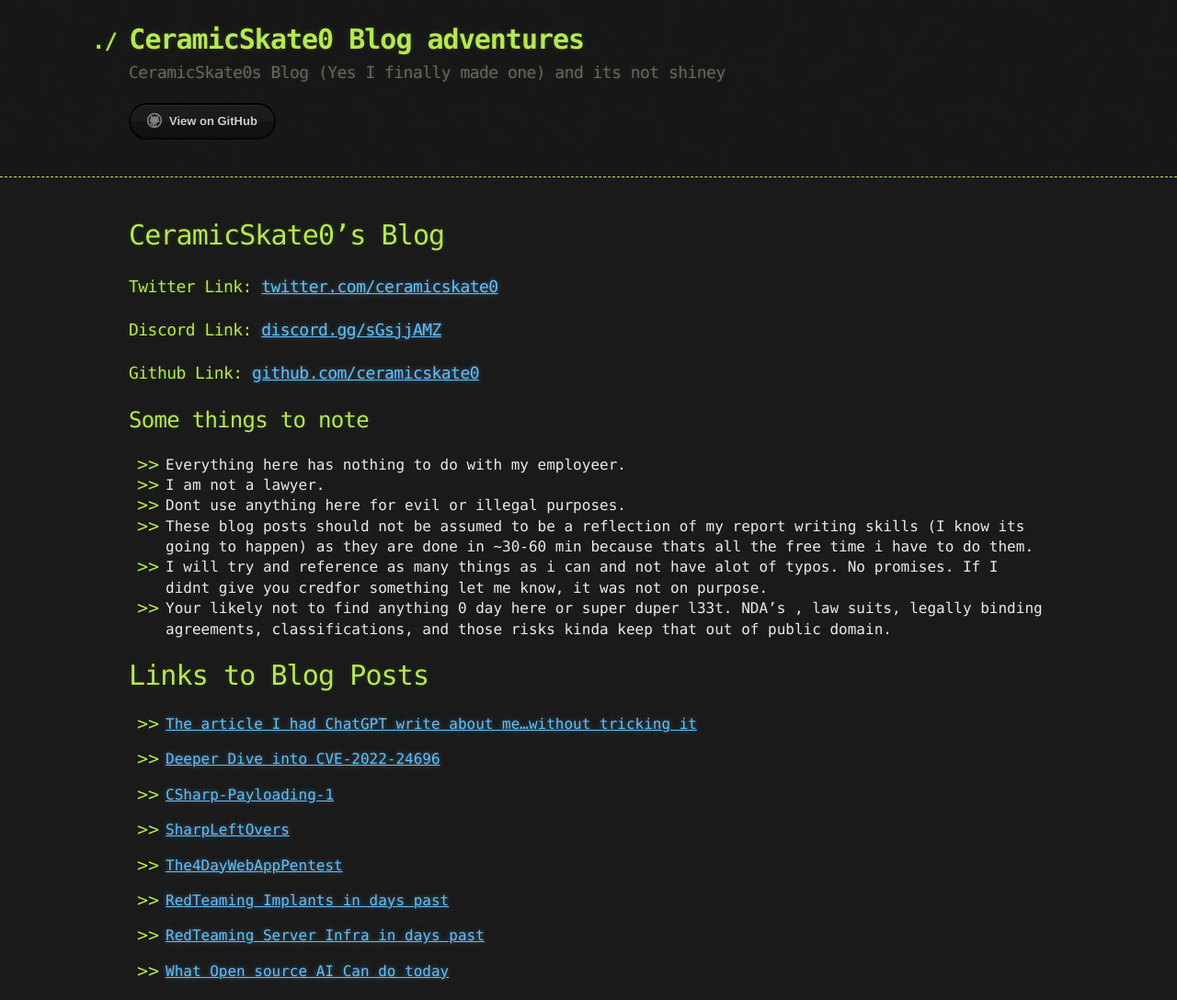
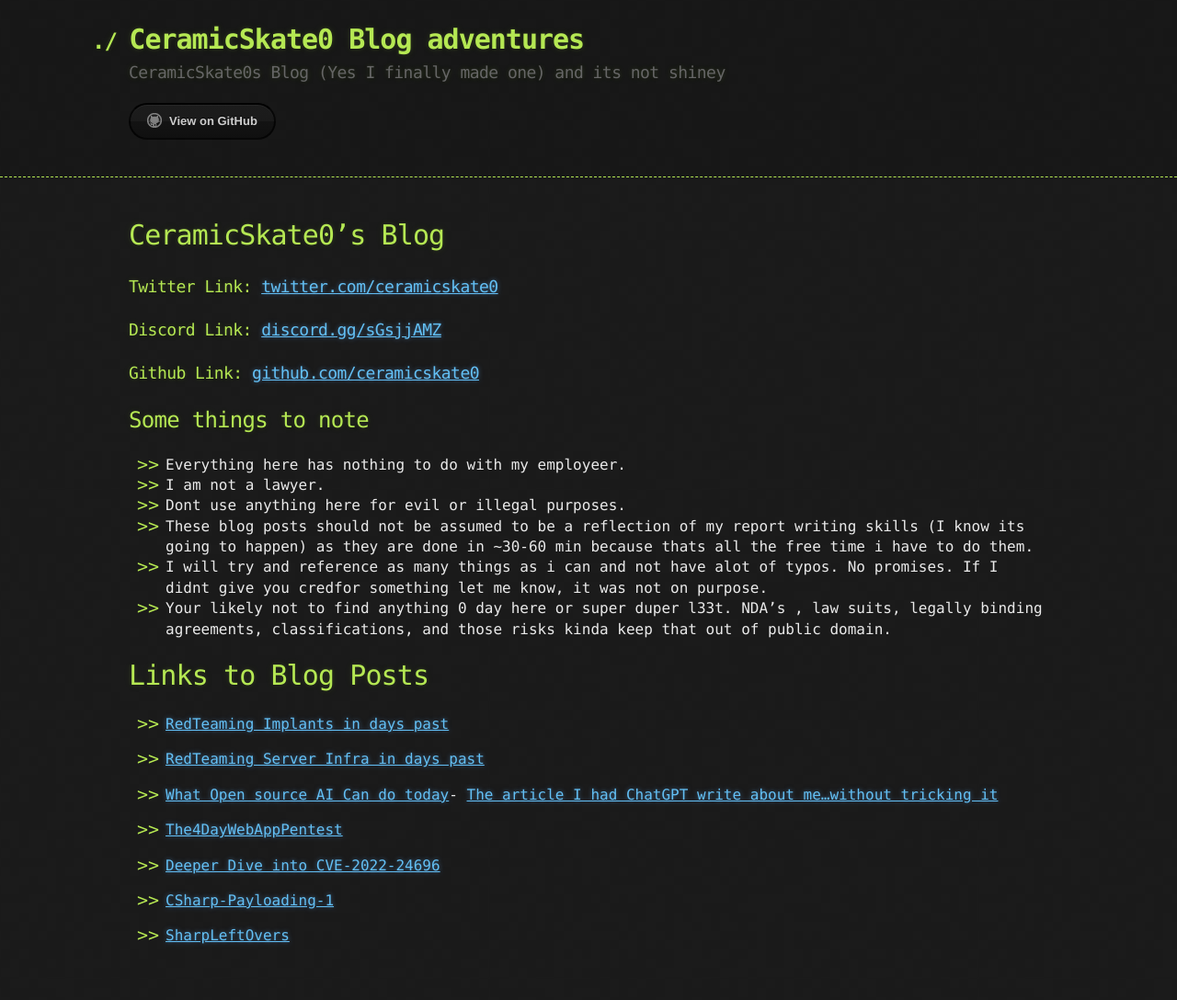
Before and after one commit to ceramicskate0/ceramicskate0.github.io, a Jekyll site: the page built from index.md, in a window 1280 px wide. Shown: the whole page at 92% size. Built offline with Jekyll 4.4.1, drawn with Linux system fonts in a browser that asks for light colours; our own code applies the rules of GitHub Pages for plain Markdown files; after the commit the page ends 1050 px from its top, so only the background shows below that.

```diff
--- a/index.md
+++ b/index.md
@@ -17,18 +17,16 @@ layout: default
 
 # Links to Blog Posts
 
-- [The article I had ChatGPT write about me...without tricking it](./The-Article-about-mechatgpt-wrote.html)
+- [RedTeaming Implants in days past](./TheNotSoOldDaysOfRedTeaming.html)
+
+- [RedTeaming Server Infra in days past](./RedTeamingInfraThoughts.html)
+
+- [What Open source AI Can do today](./AI_VM_APPSEC_RESEARCH.html)- [The article I had ChatGPT write about me...without tricking it](./The-Article-about-mechatgpt-wrote.html)
+
+- [The4DayWebAppPentest](./The4DayWebAppPentest.html)
 
 - [Deeper Dive into CVE-2022-24696](./CVE-2022-24696.html)
 
 - [CSharp-Payloading-1](./CSharp-Payloading1.html)
 
 - [SharpLeftOvers](./SharpLeftovers.html)
-
-- [The4DayWebAppPentest](./The4DayWebAppPentest.html)
-
-- [RedTeaming Implants in days past](./TheNotSoOldDaysOfRedTeaming.html)
-
-- [RedTeaming Server Infra in days past](./RedTeamingInfraThoughts.html)
-
-- [What Open source AI Can do today](./AI_VM_APPSEC_RESEARCH.html)
```
